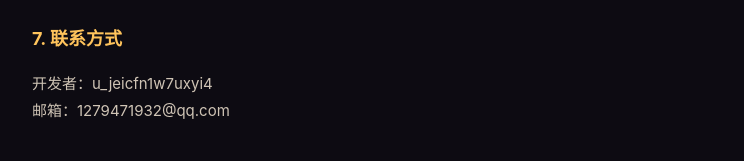
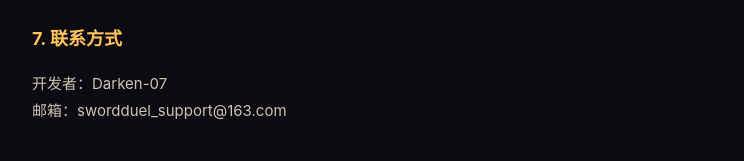
Before and after one commit to darken-07/code-project, a plain HTML site: page privacy.html in a window 1280 px wide. Shown: the part 934-1095 px from the top of the page, without its empty margins (228-972 px from the left). Drawn offline with Linux system fonts and the light colour scheme.

Commit message:
Update privacy.html

```diff
--- a/privacy.html
+++ b/privacy.html
@@ -52,8 +52,8 @@
   <p>如果未来版本增加联网、账号或支付功能，我们会更新本政策并在应用内或商店页面说明。</p>
 
   <h2>7. 联系方式</h2>
-  <p>开发者：u_jeicfn1w7uxyi4<br>
-     邮箱：1279471932@qq.com</p>
+  <p>开发者：Darken-07<br>
+     邮箱：swordduel_support@163.com</p>
 
   <footer>本页面为免费版隐私政策，任何商店后台如需隐私政策网址，请填写本页面的公开 HTTPS 链接。</footer>
 </main>
```
